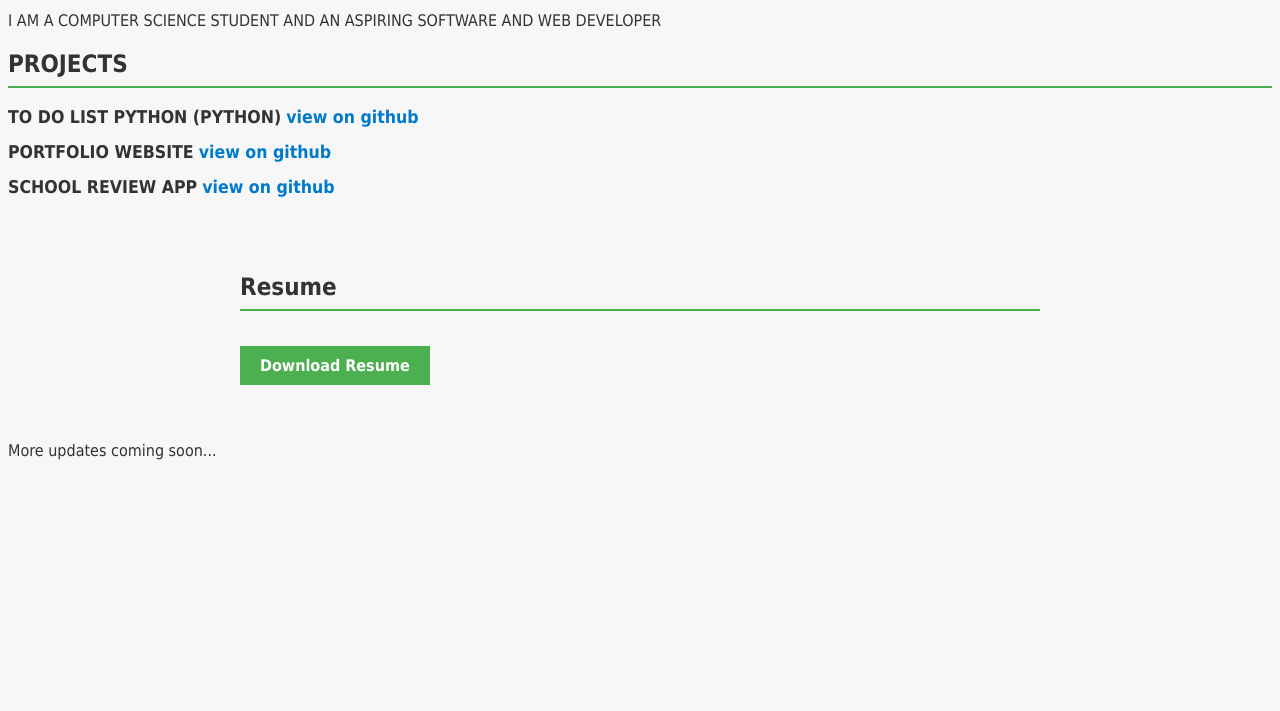
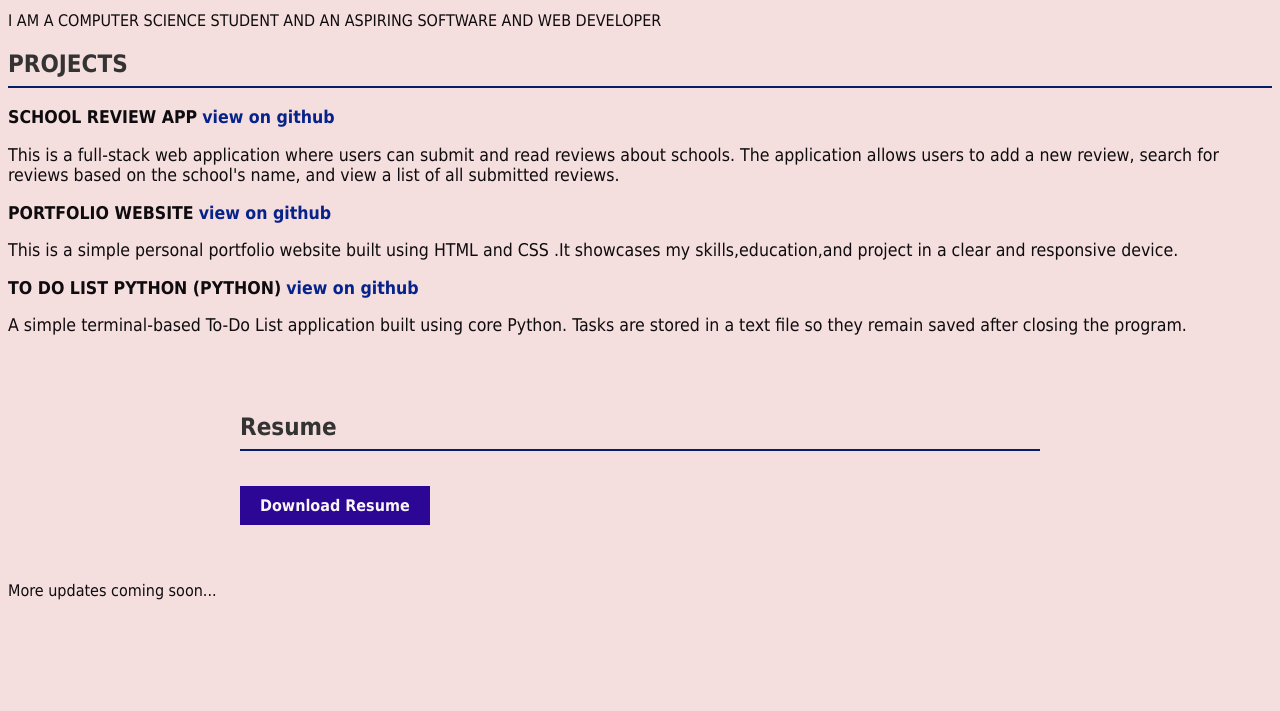
Before and after one commit to shruti-bhargav/portfolio, a plain HTML site: page index.html in a window 1280 px wide. Shown: the part 89-800 px from the top of the page. Drawn offline with Linux system fonts and the light colour scheme.

Commit message:
Updated portfolio website

```diff
--- a/index.html
+++ b/index.html
@@ -7,14 +7,14 @@
     <style>
         body {
         font-family: 'Poppins', Tahoma, sans-serif;
-        background: #f7f7f7;
+        background: #f5dede;
         padding: 40 px;
-        color: #333;
+        color: #0e0c0e;
         }
 
         header{
-            background-color : #4caf50;
-            color: White;
+            background-color : #de814e;
+            color: rgb(123, 210, 239);
             padding: 40 px;
             text-align: center;
         }
@@ -25,14 +25,14 @@
             margin: auto;
         }
         h1{
-            color: #007acc;
+            color: #a4032e;
             font-size: 2.5em;
         }
 
         h2{
-            border-bottom:2px solid #4CAF50;
+            border-bottom:2px solid #061d67;
             padding-bottom: 8px;
-            color:#333;
+            color:#333333;
 
         }
         ul{
@@ -46,7 +46,7 @@
             font-size: 1.1em;
         }
         a{
-            color: #007acc;
+            color: #06238b;
             text-decoration : none;
             font-weight:600;
 
@@ -57,8 +57,8 @@
         }
 
         .btn{
-            background-color: #4CAF50;
-            color: White;
+            background-color: #2c0694;
+            color: rgb(248, 245, 245);
             padding:10px 20px;
             display: inline-block;
             font-weight: bold;
@@ -67,7 +67,7 @@
         }
 
         .btn:hover{
-            background-color: #45a049;
+            background-color: #55e4df;
         }
 
 
@@ -81,11 +81,13 @@
     <p> I AM A COMPUTER SCIENCE STUDENT AND AN ASPIRING SOFTWARE AND WEB DEVELOPER </p>
     <h2> PROJECTS</h2>
     <ul>
-        <li>
-            <strong>TO DO LIST PYTHON (PYTHON)</strong>
-            <a href  ="https://github.com/shruti-bhargav/todo--app-python">
+         <li>
+            <strong>SCHOOL REVIEW APP</strong>
+            <a href  ="https://github.com/shruti-bhargav/School-Review-APP">
                 view on github
             </a>
+            <p>This is a full-stack web application where users can submit and read reviews about schools. The application allows users to add a new review, search for reviews based on the school's name, and view a list of all submitted reviews.</p>
+
 
         </li>
         <li>
@@ -93,19 +95,26 @@
             <a href  ="https://github.com/shruti-bhargav/portfolio">
                 view on github
             </a>
+            <p>This is a simple personal portfolio website built using HTML and CSS .It showcases my skills,education,and project in a clear and responsive device.</p>
+
 
         </li>
-        <li>
-            <strong>SCHOOL REVIEW APP</strong>
-            <a href  ="https://github.com/shruti-bhargav/School-Review-APP">
+       <li>
+            <strong>TO DO LIST PYTHON (PYTHON)</strong>
+            <a href  ="https://github.com/shruti-bhargav/todo--app-python">
                 view on github
             </a>
+            <p>A simple terminal-based To-Do List application built using core Python. Tasks are stored in a text file so they remain saved after closing the program.</p>
+
 
         </li>
+
+
+
     </ul>
     <Section id ="resume">
         <h2> Resume </h2>
-        <a href ="Shruti_Bhargav_Resume.pdf" download class = "btn">Download Resume</a>
+        <a href ="shruti_Resume.pdf" download class = "btn">Download Resume</a>
 
     </Section>
 
```
Also changed, not shown: 2 other files.
